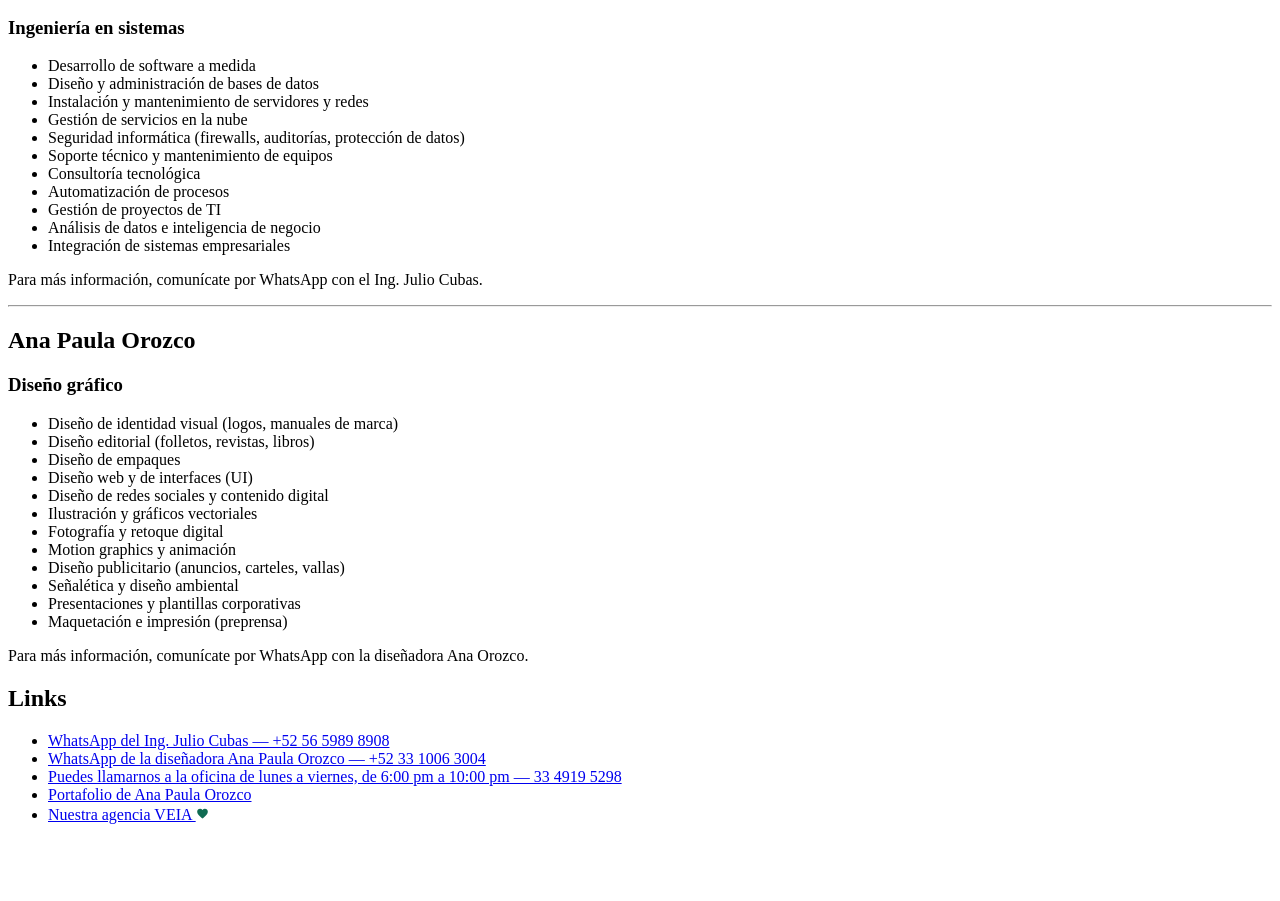
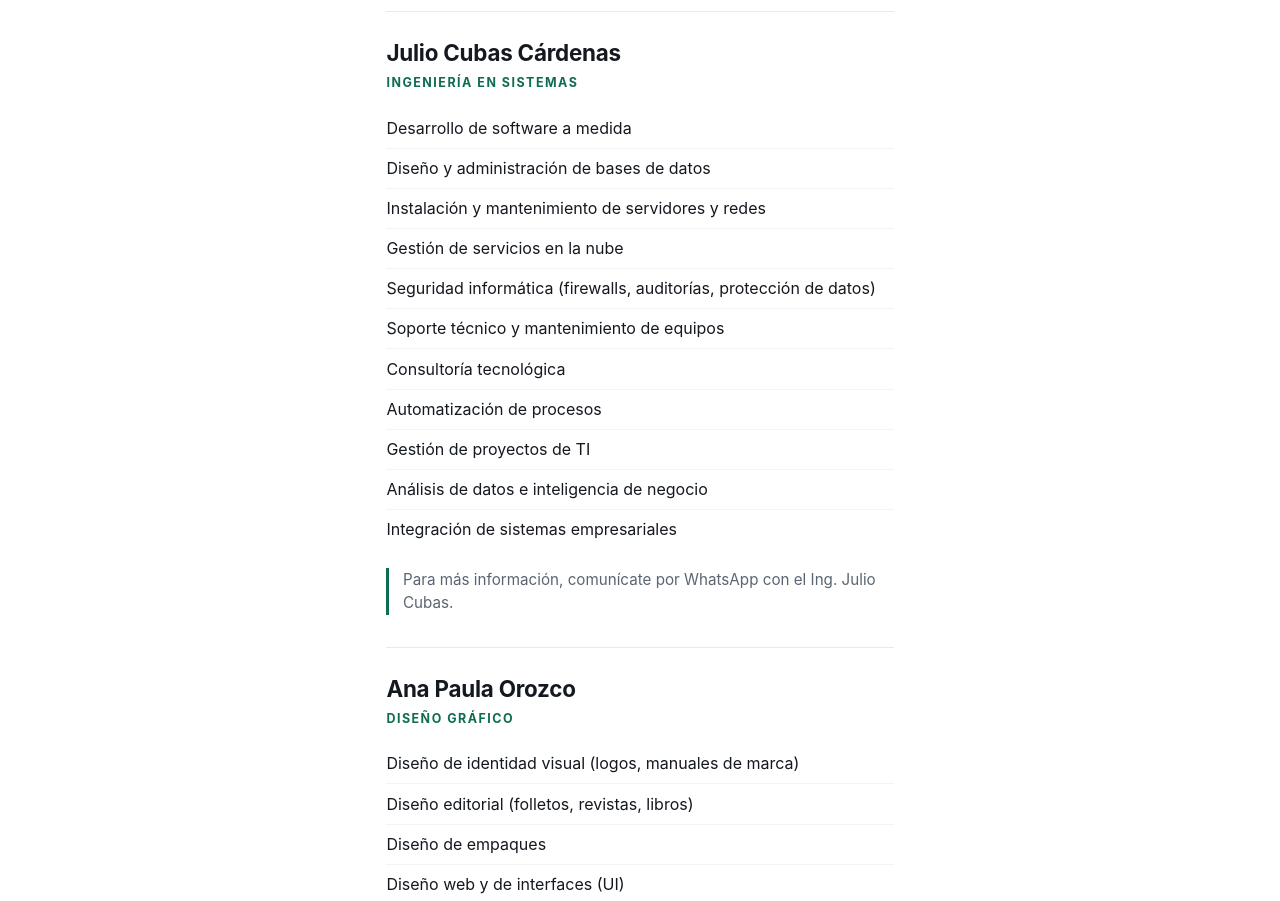
Before and after one commit to cubasmx/land, a plain HTML site: page index.html in a window 1280 px wide. Shown: the part 148-1049 px from the top of the page. Before the commit the page ends 988 px from the top, so only its background shows below. Drawn offline with Linux system fonts and the light colour scheme.

Commit message:
Publicar version con CSS como portada; la sin CSS queda en sin-css.html

```diff
--- a/index.html
+++ b/index.html
@@ -9,6 +9,7 @@
 <meta name="theme-color" content="#0a5a45">
 <title>Servicios disponibles — Julio Cubas Cárdenas y Ana Paula Orozco</title>
 <meta name="description" content="Servicios de ingeniería en sistemas y diseño gráfico: desarrollo de software, bases de datos, servidores, nube, seguridad, soporte, identidad visual, editorial, empaques, UI y más.">
+<link rel="stylesheet" href="styles.css">
 </head>
 <body>
 
@@ -35,10 +36,8 @@
       <li>Análisis de datos e inteligencia de negocio</li>
       <li>Integración de sistemas empresariales</li>
     </ul>
-    <p>Para más información, comunícate por WhatsApp con el Ing. Julio Cubas.</p>
+    <p class="nota">Para más información, comunícate por WhatsApp con el Ing. Julio Cubas.</p>
   </section>
-
-  <hr>
 
   <section aria-labelledby="ana-paula">
     <h2 id="ana-paula">Ana Paula Orozco</h2>
@@ -57,14 +56,14 @@
       <li>Presentaciones y plantillas corporativas</li>
       <li>Maquetación e impresión (preprensa)</li>
     </ul>
-    <p>Para más información, comunícate por WhatsApp con la diseñadora Ana Orozco.</p>
+    <p class="nota">Para más información, comunícate por WhatsApp con la diseñadora Ana Orozco.</p>
   </section>
 
 </main>
 
 <footer>
   <h2>Links</h2>
-  <ul>
+  <ul class="links">
     <li><a href="https://wa.me/525659898908">WhatsApp del Ing. Julio Cubas — +52 56 5989 8908</a></li>
     <li><a href="https://wa.me/523310063004">WhatsApp de la diseñadora Ana Paula Orozco — +52 33 1006 3004</a></li>
     <li><a href="tel:+523349195298">Puedes llamarnos a la oficina de lunes a viernes, de 6:00 pm a 10:00 pm — 33 4919 5298</a></li>
--- a/index-css.html
+++ b/sin-css.html
@@ -9,7 +9,6 @@
 <meta name="theme-color" content="#0a5a45">
 <title>Servicios disponibles — Julio Cubas Cárdenas y Ana Paula Orozco</title>
 <meta name="description" content="Servicios de ingeniería en sistemas y diseño gráfico: desarrollo de software, bases de datos, servidores, nube, seguridad, soporte, identidad visual, editorial, empaques, UI y más.">
-<link rel="stylesheet" href="styles.css">
 </head>
 <body>
 
@@ -36,8 +35,10 @@
       <li>Análisis de datos e inteligencia de negocio</li>
       <li>Integración de sistemas empresariales</li>
     </ul>
-    <p class="nota">Para más información, comunícate por WhatsApp con el Ing. Julio Cubas.</p>
+    <p>Para más información, comunícate por WhatsApp con el Ing. Julio Cubas.</p>
   </section>
+
+  <hr>
 
   <section aria-labelledby="ana-paula">
     <h2 id="ana-paula">Ana Paula Orozco</h2>
@@ -56,14 +57,14 @@
       <li>Presentaciones y plantillas corporativas</li>
       <li>Maquetación e impresión (preprensa)</li>
     </ul>
-    <p class="nota">Para más información, comunícate por WhatsApp con la diseñadora Ana Orozco.</p>
+    <p>Para más información, comunícate por WhatsApp con la diseñadora Ana Orozco.</p>
   </section>
 
 </main>
 
 <footer>
   <h2>Links</h2>
-  <ul class="links">
+  <ul>
     <li><a href="https://wa.me/525659898908">WhatsApp del Ing. Julio Cubas — +52 56 5989 8908</a></li>
     <li><a href="https://wa.me/523310063004">WhatsApp de la diseñadora Ana Paula Orozco — +52 33 1006 3004</a></li>
     <li><a href="tel:+523349195298">Puedes llamarnos a la oficina de lunes a viernes, de 6:00 pm a 10:00 pm — 33 4919 5298</a></li>
```
Also changed, not shown: 1 other file.
